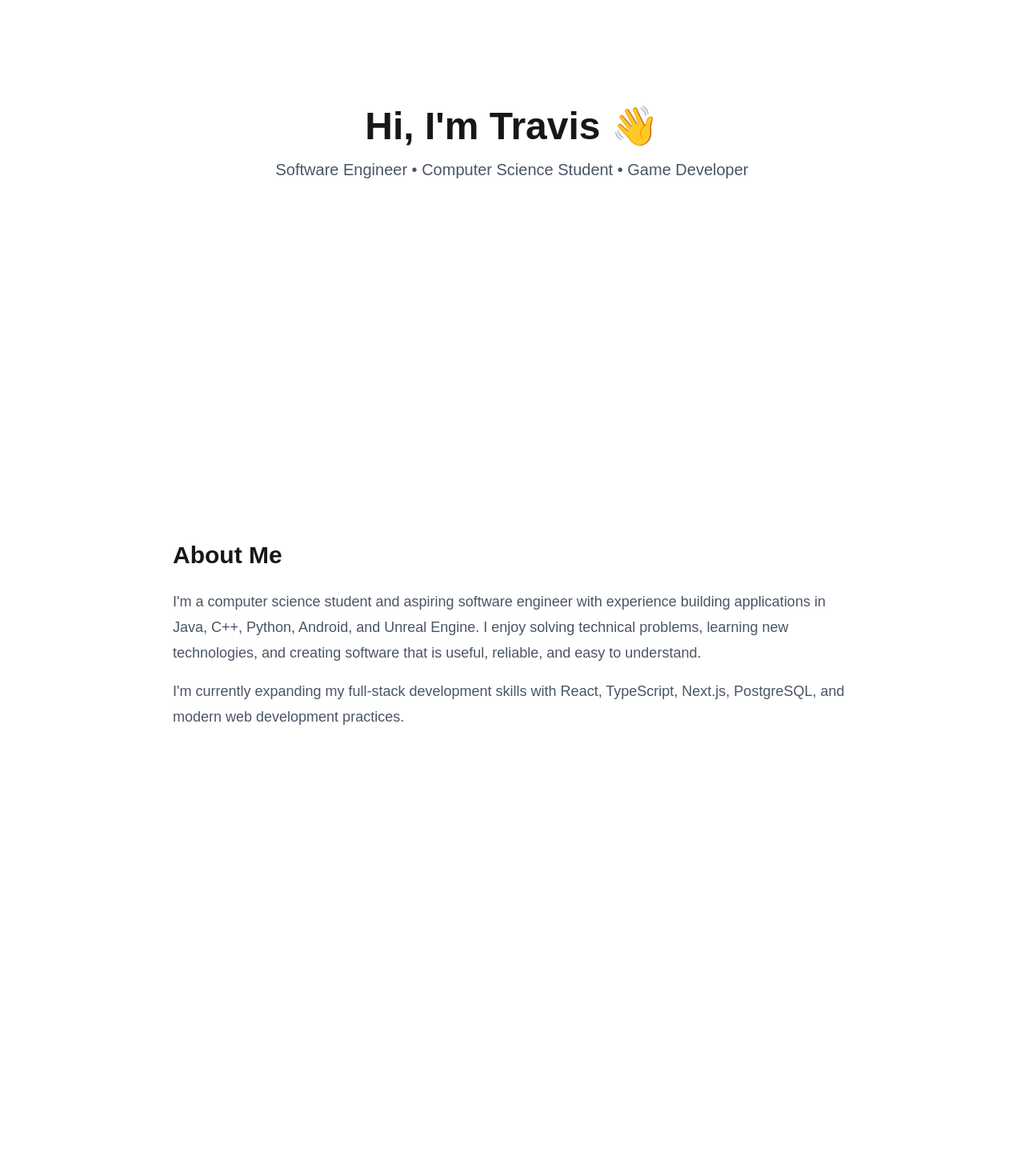
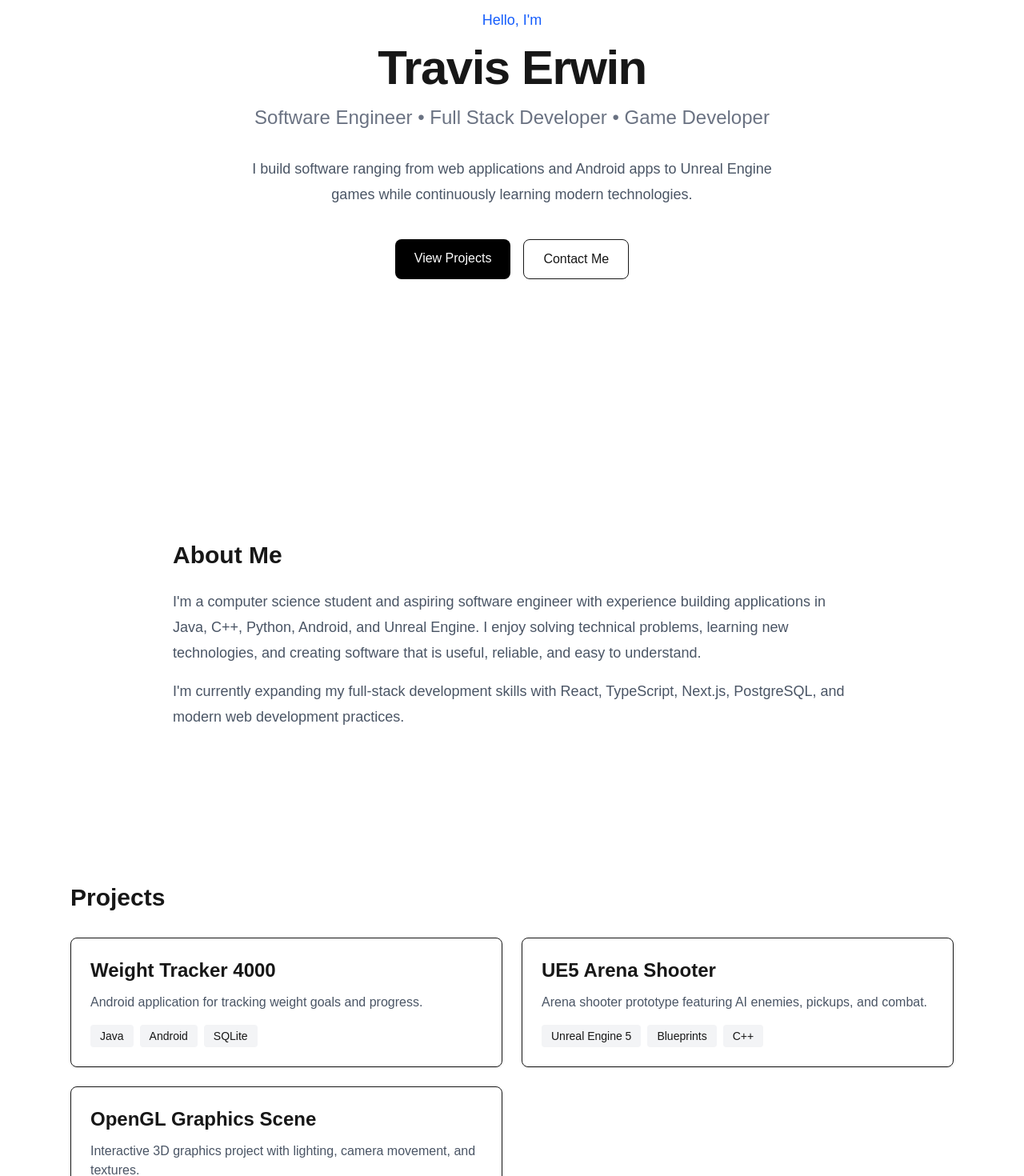
Before and after one commit to Travasauras/travis-portfolio, a Next.js app: page / in a window 1280 px wide. Shown: the part 220-1690 px from the top of the page at 80% size. Before the commit the page ends 1228 px from the top, so only its background shows below. Built offline with nearby package versions, Linux system fonts and the light colour scheme.

Commit message:
Reworked hero section layout

```diff
--- a/src/app/page.tsx
+++ b/src/app/page.tsx
@@ -1,6 +1,7 @@
 import About from "@/components/About";
 import Hero from "@/components/Hero";
 import Navbar from "@/components/Navbar";
+import Projects from "@/components/Projects";
 
 export default function Home() {
   return (
@@ -8,6 +9,7 @@ export default function Home() {
       <Navbar />
       <Hero />
       <About />
+      <Projects />
     </>
   );
 }
--- a/src/components/Hero.tsx
+++ b/src/components/Hero.tsx
@@ -1,11 +1,39 @@
 export default function Hero() {
   return (
-    <main className="flex min-h-screen flex-col items-center justify-center">
-      <h1 className="text-5xl font-bold">Hi, I&apos;m Travis 👋</h1>
+    <section className="flex min-h-screen flex-col items-center justify-center px-6 text-center">
+      <p className="mb-4 text-lg font-medium text-blue-600">
+        Hello, I'm
+      </p>
 
-      <p className="mt-4 text-xl text-gray-600">
-        Software Engineer • Computer Science Student • Game Developer
+      <h1 className="text-6xl font-extrabold tracking-tight">
+        Travis Erwin
+      </h1>
+
+      <h2 className="mt-4 text-2xl text-gray-500">
+        Software Engineer • Full Stack Developer • Game Developer
+      </h2>
+
+      <p className="mt-8 max-w-2xl text-lg leading-8 text-gray-600">
+        I build software ranging from web applications and Android apps
+        to Unreal Engine games while continuously learning modern
+        technologies.
       </p>
-    </main>
+
+      <div className="mt-10 flex gap-4">
+        <a
+          href="#projects"
+          className="rounded-lg bg-black px-6 py-3 text-white transition hover:scale-105"
+        >
+          View Projects
+        </a>
+
+        <a
+          href="#contact"
+          className="rounded-lg border px-6 py-3 transition hover:bg-gray-100"
+        >
+          Contact Me
+        </a>
+      </div>
+    </section>
   );
 }
--- /dev/null
+++ b/src/components/Projects.tsx
@@ -0,0 +1,37 @@
+import { projects } from "@/data/projects";
+
+export default function Projects() {
+  return (
+    <section id="projects" className="mx-auto max-w-6xl px-6 py-24">
+      <h2 className="mb-8 text-3xl font-bold">Projects</h2>
+
+      <div className="grid gap-6 md:grid-cols-2">
+        {projects.map((project) => (
+          <div
+            key={project.title}
+            className="rounded-lg border p-6 shadow-sm"
+          >
+            <h3 className="text-2xl font-semibold">
+              {project.title}
+            </h3>
+
+            <p className="mt-3 text-gray-600">
+              {project.description}
+            </p>
+
+            <div className="mt-4 flex flex-wrap gap-2">
+              {project.technologies.map((tech) => (
+                <span
+                  key={tech}
+                  className="rounded bg-gray-100 px-3 py-1 text-sm"
+                >
+                  {tech}
+                </span>
+              ))}
+            </div>
+          </div>
+        ))}
+      </div>
+    </section>
+  );
+}
--- /dev/null
+++ b/src/data/projects.ts
@@ -0,0 +1,23 @@
+export const projects = [
+  {
+    title: "Weight Tracker 4000",
+    description:
+      "Android application for tracking weight goals and progress.",
+    technologies: ["Java", "Android", "SQLite"],
+    github: "#",
+  },
+  {
+    title: "UE5 Arena Shooter",
+    description:
+      "Arena shooter prototype featuring AI enemies, pickups, and combat.",
+    technologies: ["Unreal Engine 5", "Blueprints", "C++"],
+    github: "#",
+  },
+  {
+    title: "OpenGL Graphics Scene",
+    description:
+      "Interactive 3D graphics project with lighting, camera movement, and textures.",
+    technologies: ["C++", "OpenGL"],
+    github: "#",
+  },
+];
```
